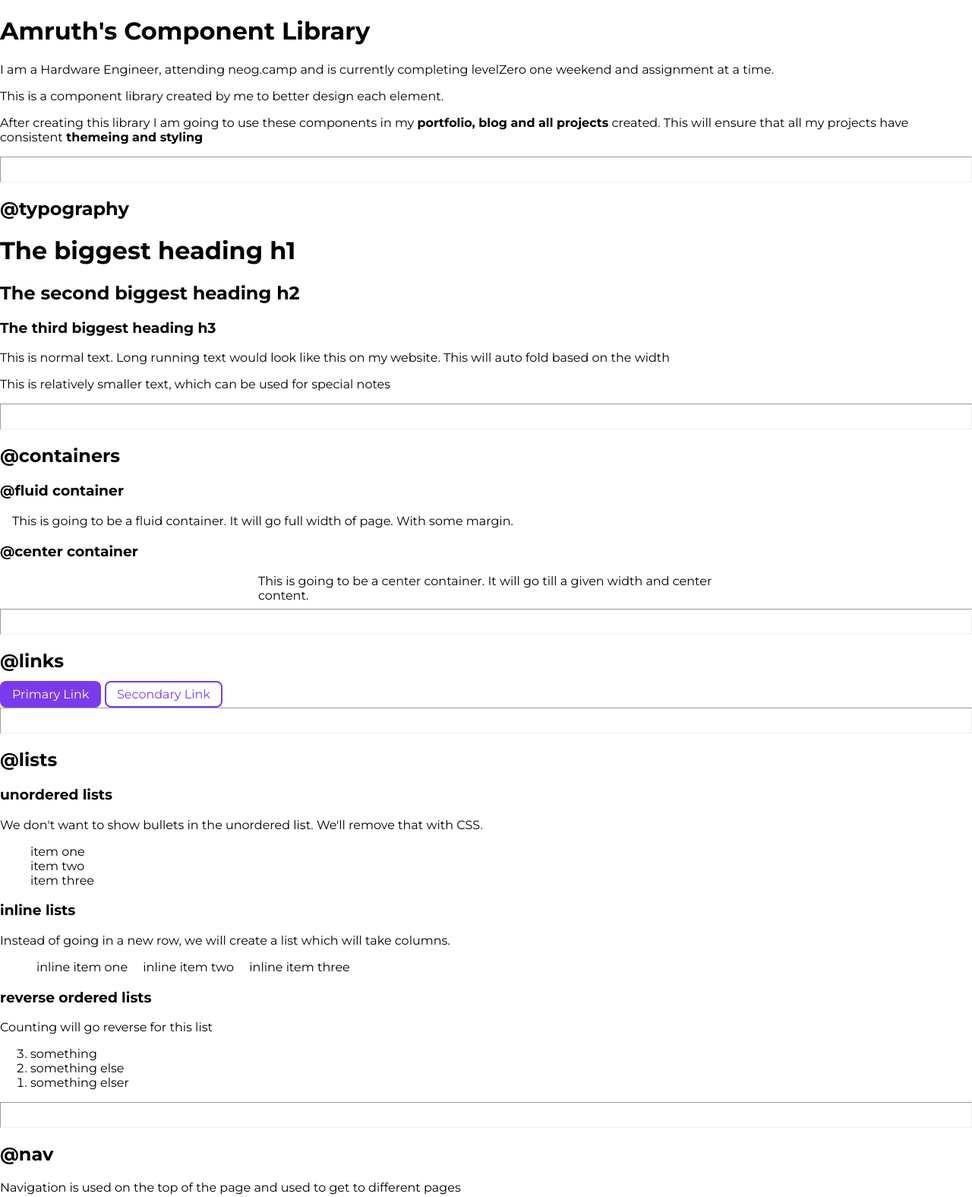
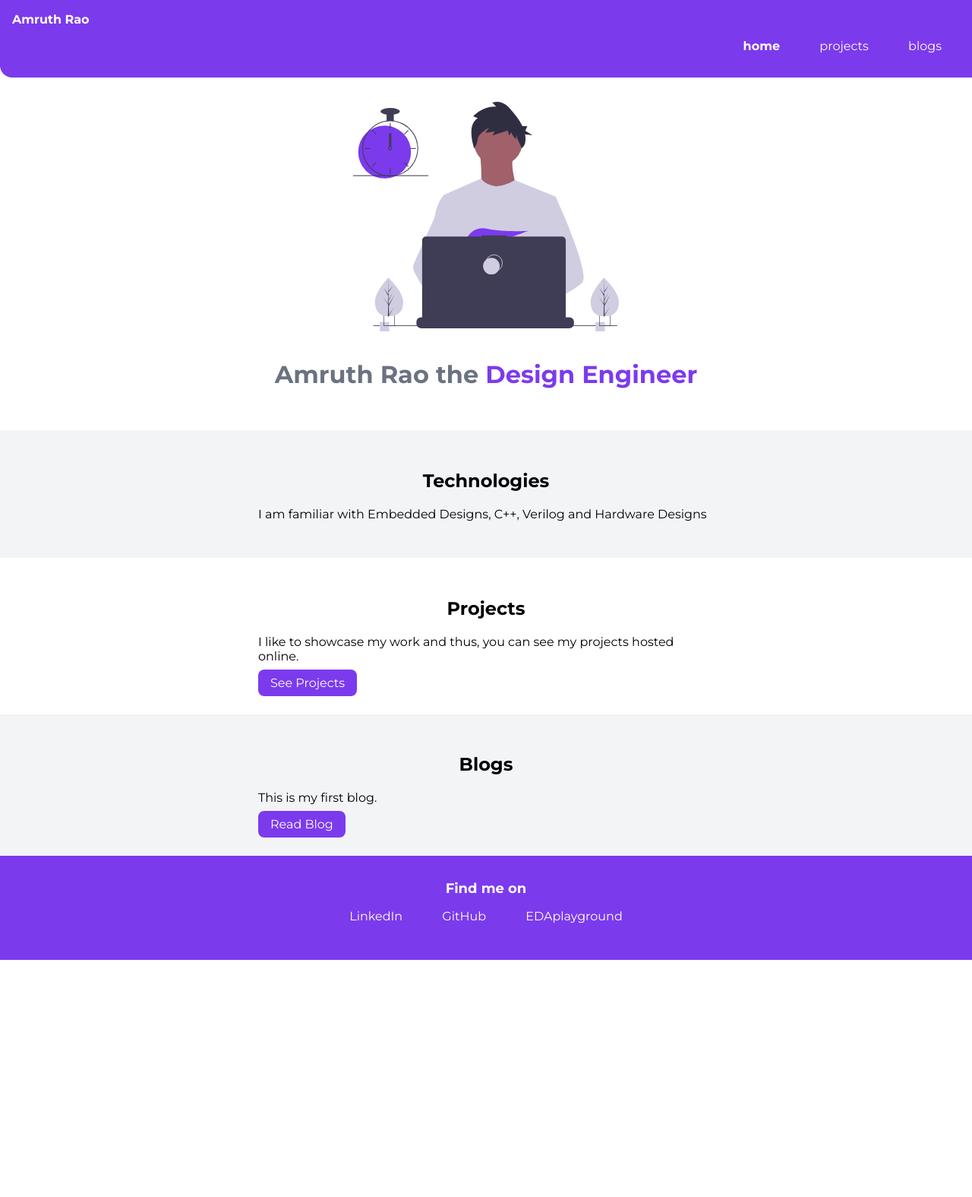
Before and after one commit to AmruthRao/amruth_rao_portfolio, a plain HTML site: page index.html in a window 1280 px wide. Shown: the top 1575 px of the page at 76% size. After the commit the page ends 1263 px from the top, so only its background shows below. Drawn offline with Linux system fonts and the light colour scheme.

Commit message:
feat: portfolio

```diff
--- a/index.html
+++ b/index.html
@@ -1,162 +1,76 @@
 <!DOCTYPE html>
 <html lang="en">
-
 <head>
     <meta charset="UTF-8">
     <meta name="viewport" content="width=device-width, initial-scale=1.0">
-    <title>Amruth Portfolio Component Library</title>
+    <title>Home | Amruth Portfolio</title>
 </head>
 <link href="styles.css" rel="stylesheet"/>
-
 <body>
-    <h1>Amruth's Component Library</h1>
-    <p>I am a Hardware Engineer, attending neog.camp and is currently completing levelZero one
-        weekend and assignment at a time.</p>
-    <p>This is a component library created by me to better design each element.</p>
-    <p>After creating this library I am going to use these components in my <strong>portfolio, blog and all
-            projects</strong> created. This will ensure that all my projects have consistent<strong> themeing and
-            styling</strong></p>
-
-    <hr>
-
-    <h2>@typography</h2>
-
-    <h1>The biggest heading h1</h1>
-    <h2>The second biggest heading h2</h2>
-    <h3>The third biggest heading h3</h3>
-    <p>This is normal text. Long running text would look like this on my website. This will auto fold based on the width</p>
-    <p class="text-sm">This is relatively smaller text, which can be used for special notes</p>
-
-    <hr>
-
-    <h2>@containers </h2>
-
-    <h3>@fluid container</h3>
-    <div class="container container-fluid">
-        This is going to be a fluid container. It will go full width of page. With some margin.
-    </div>
-
-    <h3>@center container</h3>
-    <div class="container container-center">
-        This is going to be a center container. It will go till a given width and center content.
-    </div>
-
-    <hr>
-
-    <h2>@links</h2>
-
-    <a  class="link link-primary" href="/"> Primary Link</a> <! ––a  class="primary-link" href="https://www.google.com/" -->
-    <a  class="link-secondary" href="/"> Secondary Link</a>
-
-    <hr>
-
-    <h2>@lists</h2>
-
-    <h3>unordered lists</h3>
-
-    <p>We don't want to show bullets in the unordered list. We'll remove that with CSS.</p>
-
-    <ul class="list-non-bullet">
-        <li >item one</li>
-        <li>item two</li>
-        <li>item three</li>
-    </ul>
-
-    <h3>inline lists</h3>
-
-    <p>Instead of going in a new row, we will create a list which will take columns.</p>
-
-    <ul class="list-non-bullet">
-        <li class="list-item-inline"> inline item one</li>
-        <li class="list-item-inline"> inline item two</li>
-        <li class="list-item-inline"> inline item three</li>
-    </ul>
-
-    <h3>reverse ordered lists</h3>
-
-    <p>Counting will go reverse for this list </p>
-    <ol reversed>
-        <li>something</li>
-        <li>something else</li>
-        <li>something elser</li>
-    </ol>
-
-    <hr>
-
-    <h2>@nav</h2>
-    <p>Navigation is used on the top of the page and used to get to different pages</p>
     <nav class="navigation">
         <div>
-        <div class="nav-brand">theBrandName</div>
+        <div class="nav-brand">Amruth Rao</div>
         <ul class="list-non-bullet nav-pills">
             <li class="list-item-inline">
                 <a class="link link-active" href="/">home</a>
 
             </li >
             <li class="list-item-inline">
-                <a class="link" href="/">products</a>
+                <a class="link" href="/projects.html">projects</a>
 
             </li >
             <li class="list-item-inline ">
-                <a class="link" href="/">about</a>
+                <a class="link" href="/blogs.html">blogs</a>
             </li>
         </ul>
         </div>
 
     </nav>
-    <hr>
-
-
-    <h2> @header </h2>
-
     <header class="hero">
-        <img class="hero-img"src="images/Amruth.svg"/>
+        <img class="hero-img"src="/images/Amruth.svg"/>
         <h1 class="hero-heading"> Amruth Rao the <span class="heading-inverted"> Design Engineer</span></h1>
     </header>
-
-    <hr />
-
-    <h2> @section</h2>
+    <section class="section ow">
+        <div class="container container-center">
+        <h1>Technologies</h1>
+        <p>I am familiar with Embedded Designs, C++, Verilog and Hardware Designs</p>
+        </div>
+    </section>
     <section class="section">
         <div class="container container-center">
-        <h1>white section</h1>
-        <p>Text defining this section and many more things</p>
+        <h1>Projects</h1>
+        <p>I like to showcase my work and thus, you can see my projects hosted online.</p>
+        <a  class="link link-primary" href="/projects.html">See Projects</a>
         </div>
     </section>
     <section class="section ow">
         <div class="container container-center">
-        <h1>off white section</h1>
-        <p>Text defining this section and many more things</p>
+        <h1>Blogs</h1>
+        <p>This is my first blog.</p>
+        <a  class="link link-primary" href="/blogs.html ">Read Blog</a>
         </div>
     </section>
-
-    <hr>
-
-
-    <h2>@footer</h2>
     <footer>
         <div>
-            <div>Small Heading</div>
+            <div class="footer-header">Find me on</div>
             <ul class="social-links list-non-bullet">
+
                 <li class="list-item-inline">
-                    <a class="link" href="/">
-                    socialone
-                </a>
-                </li>
-                <li class="list-item-inline">
-                    <a class="link" href="/">
-                        socialtwo
+                    <a class="link" href="https://www.linkedin.com/in/amruth-rao/">
+                        LinkedIn
                     </a>
                 </li>
                 <li class="list-item-inline">
-                    <a class="link" href="/">
-                        socialthree
+                    <a class="link" href="https://github.com/AmruthRao/">
+                        GitHub
                     </a>
+                </li>
+                <li class="list-item-inline">
+                    <a class="link" href="https://www.edaplayground.com/user/172669/">
+                    EDAplayground</a>
                 </li>
             </ul>
         </div>
     </footer>
-
 </body>
-
 </html>
--- a/styles.css
+++ b/styles.css
@@ -125,6 +125,10 @@ footer{
  padding:2rem 1rem;
  text-align:center;
 }
+footer .footer-header{
+    font-weight: bold;
+    font-size: large;
+}
 footer .link{
     color:white;
 }
```
Also changed, not shown: blogs.html (added, +13 -0 lines), lib/componentlibrary.html (+3 -3 lines), projects.html (added, +11 -0 lines).
